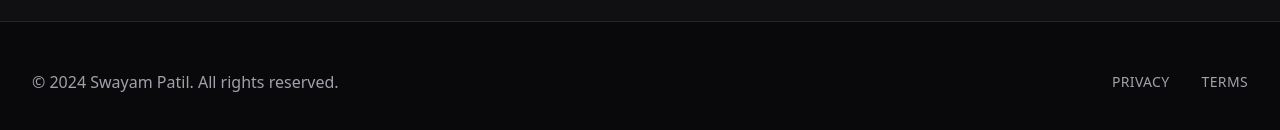
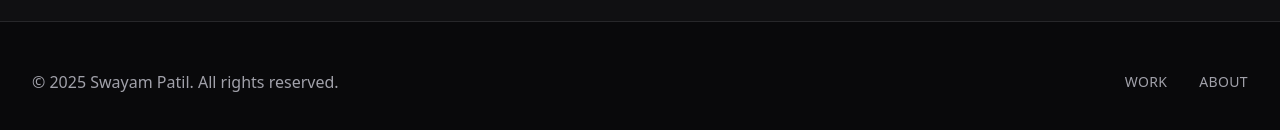
Before and after one commit to Swayam26262/Portfolio, a Next.js app: page / in a window 1280 px wide. Shown: the part 7953-8083 px from the top of the page. Built offline with nearby package versions, Linux system fonts and the light colour scheme.

Commit message:
minor change

```diff
--- a/components/portfolio.tsx
+++ b/components/portfolio.tsx
@@ -949,19 +949,19 @@ export default function SwayamPortfolio() {
       <footer className="border-t border-zinc-800 py-8 sm:py-12 px-4 sm:px-6 lg:px-8">
         <div className="max-w-7xl mx-auto">
           <div className="flex flex-col md:flex-row justify-between items-center space-y-4 md:space-y-0">
-            <div className="text-zinc-400 text-sm sm:text-base">© 2024 Swayam Patil. All rights reserved.</div>
+            <div className="text-zinc-400 text-sm sm:text-base">© 2025 Swayam Patil. All rights reserved.</div>
             <div className="flex items-center space-x-6 sm:space-x-8">
               <Link
-                href="#"
+                href="work"
                 className="text-zinc-400 hover:text-white transition-all duration-500 text-xs sm:text-sm tracking-wide hover:scale-110"
               >
-                PRIVACY
+                WORK
               </Link>
               <Link
-                href="#"
+                href="about"
                 className="text-zinc-400 hover:text-white transition-all duration-500 text-xs sm:text-sm tracking-wide hover:scale-110"
               >
-                TERMS
+                ABOUT
               </Link>
             </div>
           </div>
```
